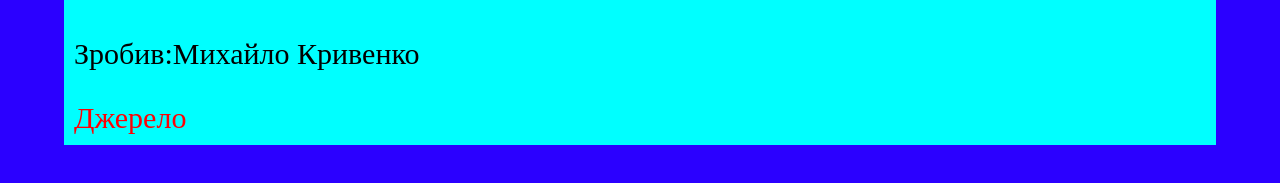
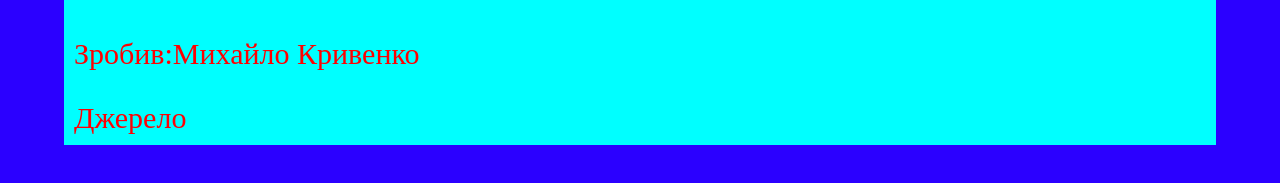
Before and after one commit to Doors5Misha44444e/Dead-Rails-wiki, a plain HTML site: page mani.html in a window 1280 px wide. Shown: the part 1421-1604 px from the top of the page. Drawn offline with Linux system fonts and the light colour scheme; a web font is replaced by a local one.

Commit message:
Update mani.html

```diff
--- a/mani.html
+++ b/mani.html
@@ -38,7 +38,7 @@
             referrerpolicy="strict-origin-when-cross-origin" allowfullscreen></iframe>
     </main>
     <footer>
-        <p>Зробив:Михайло Кривенко </p>
+        <p class="enter">Зробив:Михайло Кривенко </p>
         <a class="oooh" href="https://deadrails.fandom.com/wiki/Main_Page">Джерело</a>
     </footer>
 </body>
```
